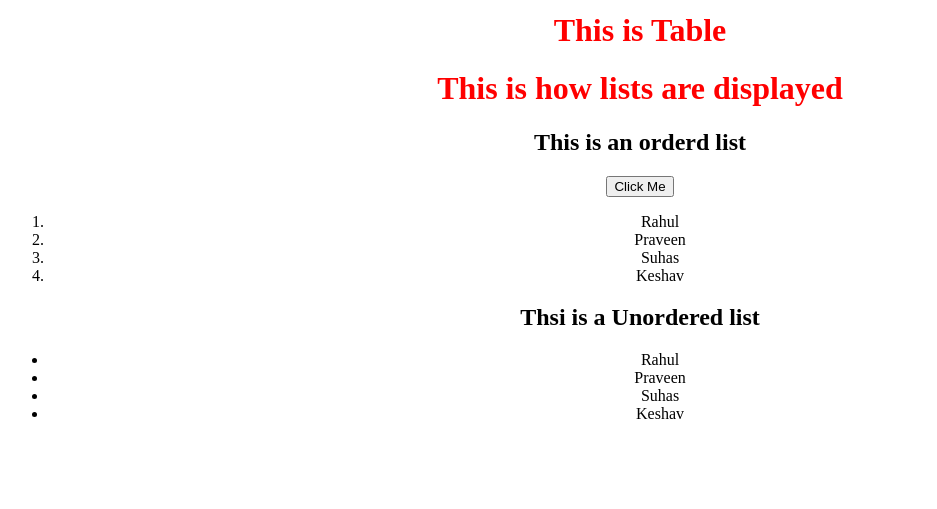
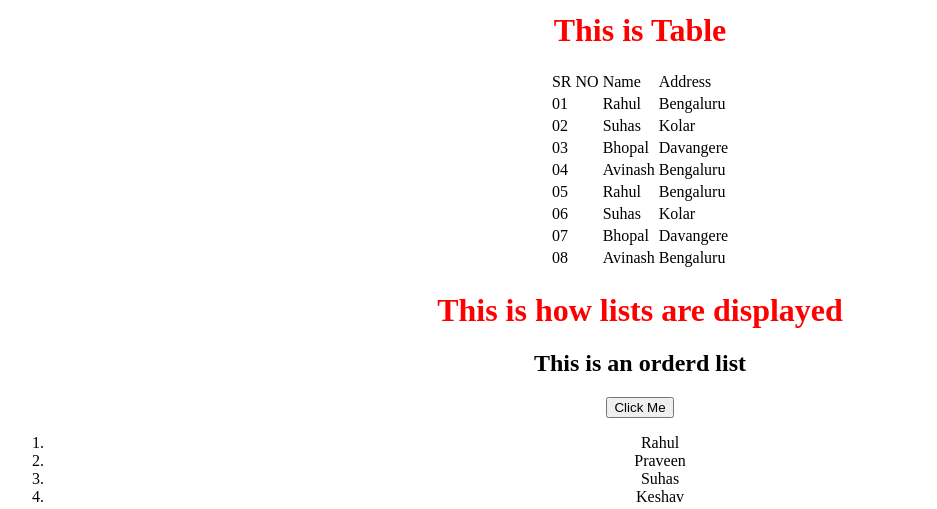
Before and after one commit to RahulMirji/Daily_Practice, a plain HTML site: page video.html in a window 1280 px wide. Shown: the part 302-811 px from the top of the page, without its empty margins (0-937 px from the left). Drawn offline with Linux system fonts and the light colour scheme.

Commit message:
video html updated

```diff
--- a/video.html
+++ b/video.html
@@ -16,7 +16,53 @@
     <!-- construting a table -->
     <div>
         <h1>This is Table</h1>
-
+        <table>
+            <tr>
+                <td>SR NO</td>
+                <td>Name</td>
+                <td>Address</td>
+            </tr>
+            <tr>
+                <td>01</td>
+                <td>Rahul</td>
+                <td>Bengaluru</td>
+            </tr>
+            <tr>
+                <td>02</td>
+                <td>Suhas</td>
+                <td>Kolar</td>
+            </tr>
+            <tr>
+                <td>03</td>
+                <td>Bhopal</td>
+                <td>Davangere</td>
+            </tr>
+            <tr>
+                <td>04</td>
+                <td>Avinash</td>
+                <td>Bengaluru</td>
+            </tr>
+            <tr>
+                <td>05</td>
+                <td>Rahul</td>
+                <td>Bengaluru</td>
+            </tr>
+            <tr>
+                <td>06</td>
+                <td>Suhas</td>
+                <td>Kolar</td>
+            </tr>
+            <tr>
+                <td>07</td>
+                <td>Bhopal</td>
+                <td>Davangere</td>
+            </tr>
+            <tr>
+                <td>08</td>
+                <td>Avinash</td>
+                <td>Bengaluru</td>
+            </tr>
+        </table>
     </div>
     <h1>This is how lists are displayed</h1>
     <h2>This is an orderd list</h2>
```
